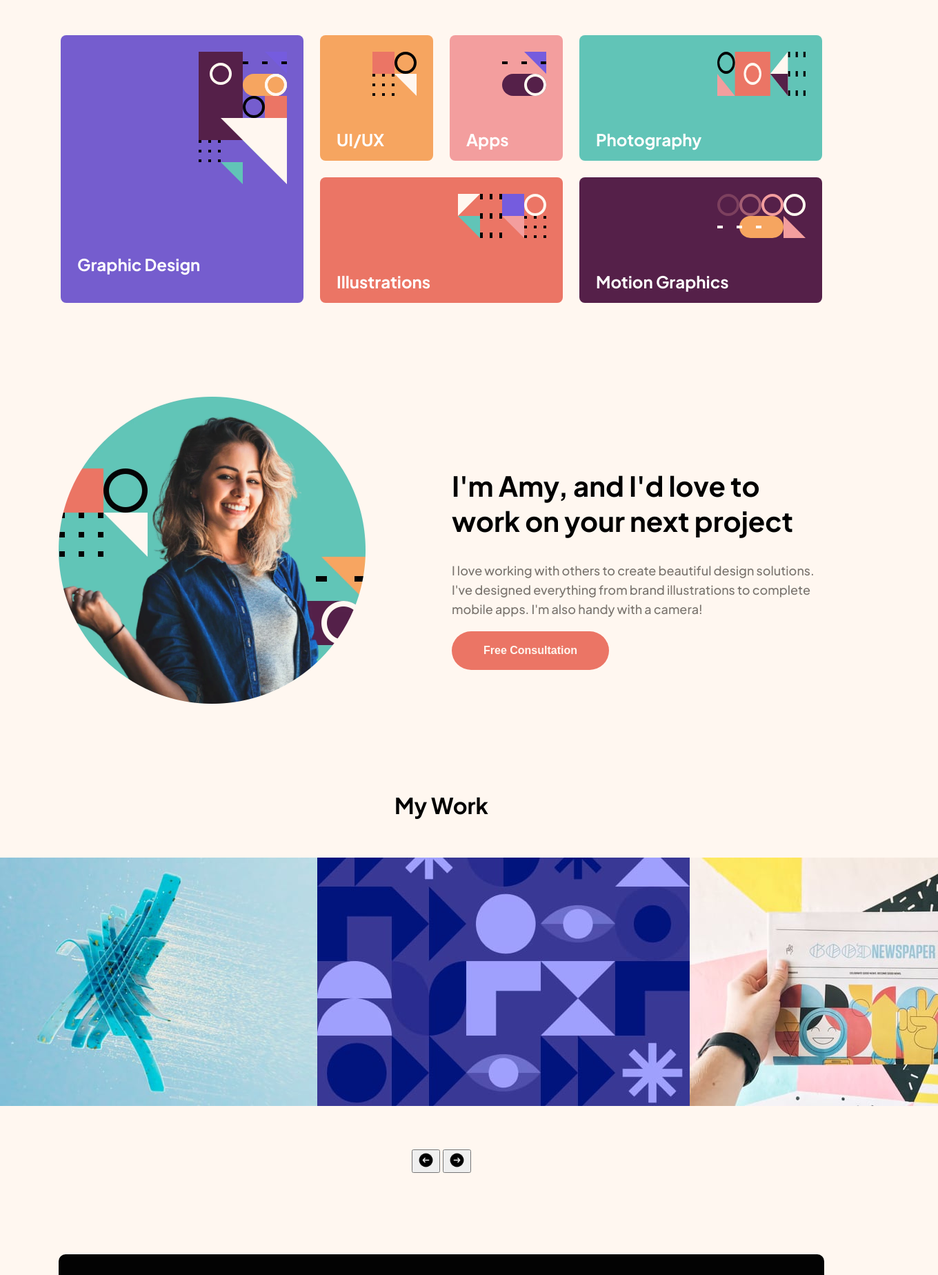
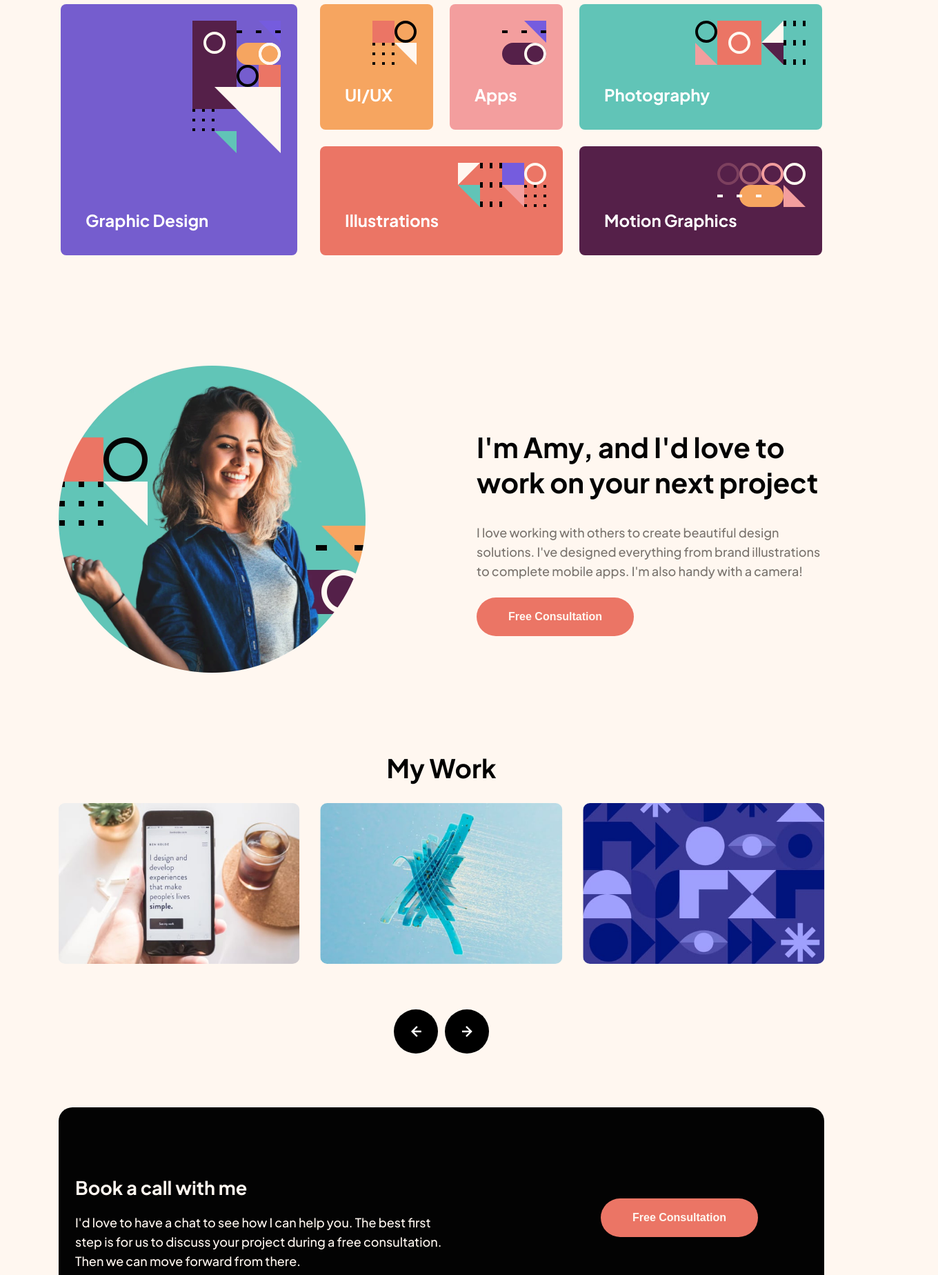
Before and after one commit to Z-Alfadl/single-page-design-portfolio, a plain HTML site: page index.html in a window 1280 px wide. Shown: the part 420-2268 px from the top of the page at 69% size, 1360 px wide, since content can reach past the window. Drawn offline with nearby package versions, Linux system fonts and the light colour scheme.

Commit message:
pre-cleanup commit

```diff
--- a/index.html
+++ b/index.html
@@ -9,6 +9,7 @@
     <link rel="preconnect" href="https://fonts.googleapis.com">
     <link rel="preconnect" href="https://fonts.gstatic.com" crossorigin>
     <link href="https://fonts.googleapis.com/css2?family=Plus+Jakarta+Sans:wght@500;700&display=swap" rel="stylesheet">
+    <link rel="stylesheet" href="https://cdn.jsdelivr.net/npm/swiper@8/swiper-bundle.min.css" />
     <title>Frontend Mentor | Single-page design portfolio</title>
 </head>
 
@@ -20,7 +21,6 @@
             <button class="btn consult black">Free Consultation</button>
         </div>
     </header>
-
     <div class="intro">
         <h1>Design solutions made easy</h1>
 
@@ -30,27 +30,27 @@
     </div>
 
     <div class="grid">
-    <div class="big">
+        <div class="big gridbox">
             <img src="./starter-code/assets/pattern-graphic-design.svg">
             <span>Graphic Design</span>
         </div>
-    <div class="small ui">
+        <div class="small ui gridbox">
             <img src="./starter-code/assets/pattern-ui-ux.svg">
             <span>UI/UX</span>
         </div>
-    <div class="small app">
+        <div class="small app gridbox">
             <img src="./starter-code/assets/pattern-apps.svg">
             <span>Apps</span>
         </div>
-    <div class="med photo">
+        <div class="med ill gridbox">
+            <img src="./starter-code/assets/pattern-illustrations.svg">
+            <span>Illustrations</span>
+        </div>
+        <div class="med photo gridbox">
             <img src="./starter-code/assets/pattern-photography.svg">
             <span>Photography</span>
         </div>
-    <div class="med ill">
-      <img src="./starter-code/assets/pattern-illustrations.svg">
-      <span>Illustrations</span>
-    </div>
-    <div class="med mg">
+        <div class="med mg gridbox">
             <img src="./starter-code/assets/pattern-motion-graphics.svg">
             <span>Motion Graphics</span>
         </div>
@@ -75,27 +75,36 @@
     </div>
     <section class="promo">
         <h3>My Work</h3>
-    <div class="slideshow">
-      <div class="slides">
+        <section>
+            <div class="swiper">
+                <div class="swiper-wrapper">
+                    <div class="swiper-slide">
                         <img src="./starter-code/assets/image-slide-1.jpg">
                     </div>
-      <div class="slides">
+                    <div class="swiper-slide">
                         <img src="./starter-code/assets/image-slide-2.jpg">
                     </div>
-      <div class="slides">
+                    <div class="swiper-slide">
                         <img src="./starter-code/assets/image-slide-3.jpg">
                     </div>
-      <div class="slides">
+                    <div class="swiper-slide">
                         <img src="./starter-code/assets/image-slide-4.jpg">
                     </div>
-      <div class="slides">
+                    <div class="swiper-slide">
                         <img src="./starter-code/assets/image-slide-5.jpg">
                     </div>
                 </div>
-    <div class="slide-control">
-      <button  id="forward" class="btn arrow left"><img src="./starter-code/assets/icon-left-arrow.png"></button>
-      <button id="back" class="btn arrow right"><img src="./starter-code/assets/icon-right-arrow.png"></button>
             </div>
+        </section>
+        <div class="arrow-box">
+            <div class="swiper-button-prev">
+                <img src="./starter-code/assets/icon-arrow-left.svg">
+            </div>
+            <div class="swiper-button-next">
+                <img src="./starter-code/assets/icon-arrow-right.svg">
+            </div>
+        </div>
+
     </section>
 
     <div class="contact">
@@ -103,7 +112,8 @@
             <h2>Book a call with me</h2>
 
             <p>
-        I'd love to have a chat to see how I can help you. The best first step is for us to discuss your project during
+                I'd love to have a chat to see how I can help you. The best first step is for us to discuss your project
+                during
                 a
                 free consultation. Then we can move forward from there.
             </p>
@@ -118,7 +128,8 @@
             <button class="btn consult black">Free Consultation</button>
         </div>
     </footer>
-
+    <script src="https://cdn.jsdelivr.net/npm/swiper@8/swiper-bundle.min.js"></script>
+    <script src="./script.js"></script>
 </body>
 
 </html>
--- a/script.js
+++ b/script.js
@@ -1,17 +1,18 @@
-let slides = document.getElementsByClassName("slides");
-let currentslide = 0
-
-function ChangeSlide(num) {
- if (num >= slides.length) {num = 0;}
- if (num < 0) {num = slides.length - 1}
-
- slides[currentslide].classList.toggle("active")
- slides[num].classList.toggle("active")
-}
-
-document.getElementById("forward").addEventListener("click", () =>{
-    ChangeSlide(currentslide+1)
+const swiper = new Swiper('.swiper', {
+  slidesPerView: 2,
+  spaceBetween: 15,
+  centeredSlidesBounds: true,
+  breakpoints: {
+    //when window is >=1025px
+    1025: {
+      slidesPerView: 3,
+    spaceBetween: 30,
+  }},
+  direction: 'horizontal',
+    loop: true,
+    centeredSlides: true,
+  navigation: {
+      nextEl: '.swiper-button-next',
+      prevEl: '.swiper-button-prev',
+  }
 })
-document.getElementById("backward").addEventListener("click", () =>{
-    ChangeSlide(currentslide-1)
-})
--- a/style.css
+++ b/style.css
@@ -8,222 +8,507 @@
     --richblack: #030303;
     --sonicsilver: #7A746E;
     --seashell: #FFF7F0;
-    font-family:'Jakarta';
-    font-size: 18px;
-    line-height: 28px;
-    margin: 0;
+    font-size: 16px;
+    line-height: 1.625em;
+    font-weight: 700;
     padding: 0;
     box-sizing: border-box;
     font-family: 'Plus Jakarta Sans', sans-serif;
-    font-weight: 700;
 }
-/*General Formatting*/
+
 body {
     background-color: var(--seashell);
     display: flex;
     flex-direction: column;
     align-items: center;
     justify-content: center;
+    margin: 0 auto;
+}
+
+header,
+footer,
+.intro,
+.grid,
+.personal,
+.promo,
+.contact {
+    max-width: 21.4375rem;
+    margin: 0 auto;
+}
+
+/*Styling for Free Consultation Buttons*/
+.consult {
+    color: var(--seashell);
+    border-radius: 1.75rem;
+    border: none;
+    font-size: .875;
+    font-weight: 700;
+    width: 11rem;
+    height: 2.75rem;
+    padding: 0.5rem 1.75rem;
+}
+
+.black {
+    background-color: var(--richblack);
+}
+
+.black:hover {
+    background-color: var(--slateblue);
+}
+
+.orange {
+    background-color: var(--terracotta);
+}
+
+.orange:hover {
+    background-color: var(--sandybrown);
+}
+
+/*Header and Footer Icon/Button Styling */
+.icon {
+    display: flex;
+    justify-content: space-between;
+    align-items: center;
+    padding-block: 1rem 2rem;
+    width: 20em;
+}
+
+/*Introduction*/
+
+.intro {
+    text-align: center;
 }
 
 h1 {
-    font-size: 56px;
-    line-height: 70px;
-}
-
-h2 {
-    font-size: 40px;
-    line-height: 51px;
-}
-
-h3 {
-    font-size: 32px;
-    line-height: 40px;
+    color: var(--richblack);
+    font-weight: 700;
+    font-size: 2.25rem;
+    line-height: 2.835rem;
+    margin-top: 2rem;
 }
 
 p {
-    font-family: 'Plus Jakarta Sans', sans-serif;
+    color: var(--sonicsilver);
     font-weight: 500;
-    color: var(--sonicsilver);
-}
-.icon {
-    width: 1111px;
-    display: flex;
-    justify-content: space-between;
-}
-.top {
-    margin-top: 34px;
-    margin-bottom: 66px;
-}
-.bottom {
-    margin-top: 56px;
-    margin-bottom: 64px;
 }
 
-/*Introduction*/
-.intro {
-    text-align: center;
-    width: 751px;
-    margin-bottom: 80px;
-}
+/*Grid*/
 
 .grid {
     display: grid;
-    grid-template-columns: repeat(6, 164px);
-    grid-template-rows: repeat(2, 182px);
-    grid-template-areas:
-    "gd gd ui app photo photo"
-    "gd gd ill ill mg mg";
-    gap: 24px;
+    grid-template-columns: 10rem 10rem;
+    grid-template-rows: repeat(6, 11.375rem);
+    gap: 1.5rem;
 }
-.grid > div {
-    border-radius: 8px;
+
+.grid>div {
+    border-radius: 0.5em;
+    position: relative;
 }
 
 .big {
-    grid-area: gd;
     background-color: var(--slateblue);
+    grid-column: 1/3;
+    grid-row: 1/3;
+    height: 22.75rem;
+    width: 21.4375rem;
+    margin-top: 1.5em;
 }
+
+.med {
+    grid-column: 1/3;
+}
+
 .ui {
-    grid-area: ui;
     background-color: var(--sandybrown);
+    grid-column: 1/2;
+    grid-row: 3/4;
 }
+
 .app {
-    grid-area: app;
     background-color: var(--salmonpink);
+    grid-column: 2/3;
+    grid-row: 3/4;
 }
+
 .photo {
-    grid-area: photo;
     background-color: var(--aquamarine);
 }
+
 .ill {
-    grid-area: ill;
     background-color: var(--terracotta);
 }
+
 .mg {
-    grid-area: mg;
     background-color: var(--americanpurple);
 }
+
 .grid span {
-    float: left;
     color: white;
-    font-size: 24px;
-    line-height: 30px;
-    padding: 24px;
-}
-.grid .big span {
-    margin-top: 77px;
+    position: absolute;
+    bottom: 1.5em;
+    left: 1.5em;
 }
 
-.big img {
-    width: 128px;
-    height: 192px;
+.grid img {
     float: right;
-    padding-top: 24px;
-    padding-right: 24px;
+    margin: 1.5em;
 }
-.med > img {
-    width: 128px;
-    height: 64px;
-    float: right;
-    padding: 24px;
+
+/*Personal Section*/
+
+.personal {
+    margin-top: 6.25em;
+    align-items: center;
 }
-.small > img {
-    width: 64px;
-    height: 64px;
-    float: right;
-    padding: 24px;
-}
-/*Personal Section*/
-.personal {
-    margin-top: 136px;
-    margin-bottom: 88px;
-    display: flex;
-}
+
 .personal img {
-    width: 445px;
-    height: 445px;
-    margin-right: 125px;
+    width: 18.75rem;
+    display: block;
+    margin: auto;
 }
 
 .personal-text {
-    width: 540px;
-    height: 306px;
-    margin-top: 70px;
-    margin-bottom: 70px;
+    margin-top: 2.5em;
+    text-align: center;
 }
 
-/*Slideshow start*/
-.promo  {
+.personal-text h2 {
+    font-size: 1.625rem;
+    line-height: 2rem;
+    margin: 0;
+    color: var(--richblack);
+}
+
+.personal-text p {
+    margin: 1.5rem auto;
+}
+
+/*Promo Slides using Swiper.js*/
+.promo {
+    text-align: center;
+    margin-top: 6.25rem;
+    margin-bottom: 6.25rem;
+    position: relative;
+}
+
+.arrow-box {
+    width: 11.875rem;
+    height: 4rem;
+    position: relative;
+    align-items: center;
+    margin: 2rem auto 0;
+}
+
+.swiper-button-prev {
+   background-color: black;
+   border-radius: 50%;
+   margin: 1rem;
+   padding: 0.625rem 1.15625rem;
+
+}
+.swiper-button-next {
+    background-color: black;
+    border-radius: 50%;
+    margin: 1rem;
+    padding: 0.625rem 1.15625rem;
+ }
+.swiper-button-next::after, .swiper-button-prev::after {
+    display: none;
+}
+
+.swiper-slide img {
+    display: block;
+    width: 100%;
+    height: 100%;
+    object-fit: cover;
+    border-radius: 0.625rem;
+    }
+
+/*Contact Sections*/
+.contact {
+    height: 22rem;
+    border-radius: 0.625rem;
+    background-color: var(--richblack);
     text-align: center;
 }
-.promo h3 {
-    margin-bottom: 56px;
-}
-.slideshow {
-    display: flex;
-    overflow-x: hidden;
-    max-width: 1440px;
-    justify-content: space-around;
-}
-.slide {
-    border-radius: 10px;
+
+.contact-text {
+    margin: 3rem 1.5rem;
 }
 
-.slide-control {
-    margin: 56px auto 88px auto;
-    width: 144px;
-    height: 64px;
+.contact-text h2 {
+    color: var(--seashell);
 }
-/*Contact*/
+
+.contact-text p {
+    color: var(--seashell);
+}
+
+/*Styling for Tablet Screen*/
+@media (min-width: 481px) {
+
+    header,
+    footer,
+    .intro,
+    .grid,
+    .personal,
+    .promo,
+    .contact {
+        max-width: 43.125rem;
+    }
+
+    /*Styling for Free Consultation Buttons*/
+    .consult {
+        font-size: 1rem;
+        font-weight: 700;
+        width: 14.25rem;
+        height: 3.5rem
+    }
+
+    /*Header and Footer Icon/Button Styling */
+    .icon {
+        width: 43rem;
+    }
+
+    /*Introduction (Tablet Screen)*/
+    .intro {
+        margin: 4rem auto;
+    }
+    h1 {
+        font-size: 2.75rem;
+        line-height: 3.465rem;
+        margin: 0;
+    }
+
+    p {
+       font-size: 1.125rem;
+       line-height: 1.75rem;
+       margin-top: 1.6875rem;
+    }
+
+    /*Grid (Tablet Screen)*/
+
+    .grid {
+        grid-template-columns: repeat(4, 9.6875rem);
+        grid-template-rows: repeat(3, 11.375rem);
+    }
+
+    .grid>div {
+        border-radius: 0.5em;
+        position: relative;
+    }
+
+    .big {
+        background-color: var(--slateblue);
+        grid-column: 1/3;
+        grid-row: 1/3;
+        margin-top: 0;
+    }
+
+    .med {
+        grid-column: 1/3;
+    }
+
+    .ui {
+        background-color: var(--sandybrown);
+        grid-column: 3/4;
+        grid-row: 1/2;
+    }
+
+    .app {
+        background-color: var(--salmonpink);
+        grid-column: 4/5;
+        grid-row: 1/2;
+    }
+
+    .photo {
+        grid-column: 1/3;
+        grid-row: 3/4;
+    }
+
+    .ill {
+        grid-column: 3/5;
+        grid-row: 2/3;
+        height: 9.875rem;
+    }
+
+    .mg {
+        grid-column: 3/5;
+        grid-row: 3/4;
+    }
+    .grid span {
+        font-size: 1.5rem;
+        line-height: 1.89rem;
+    }
+    /*Personal Section (Tablet Screen)*/
+
+.personal {
+    margin-top: 7.5em;
+    display: flex;
+    gap: 2.3rem;
+}
+
+.personal img {
+    width: 22.75rem;
+    position: relative;
+    right: 6.5rem;
+}
+
+.personal-text {
+    text-align: left;
+}
+
+.personal-text h2 {
+    font-size: 2rem;
+    line-height: 2.5rem;
+}
+
+.personal-text p {
+    font-size: 1.125rem;
+    line-height: 1.75rem;
+}
+
+/*Promo Slides using Swiper.js (Tablet Screen)*/
+.promo {
+    margin-top: 7.5rem;
+    margin-bottom: 7.5rem;
+    font-size: 2rem;
+}
+.arrow-box {
+    margin-top: 3.5rem;
+};
+}
+
+
+ /*Desktop Styling*/
+
+ @media (min-width: 1025px) {
+    header,
+    footer,
+    .intro,
+    .grid,
+    .promo,
+    .personal,
+    .contact {
+        max-width: 69.4375rem;
+    }
+    /*Header and Footer Icon/Button Styling (Desktop Screen) */
+    .icon {
+        width: 69rem;
+    }
+    .consult {
+        font-size: 1rem;
+        font-weight: 700;
+        width: 14.25rem;
+        height: 3.5rem
+    }
+    /*Introduction (Desktop Screen)*/
+    .intro {
+        margin: 4.125rem auto 5rem;
+    }
+    h1 {
+        font-size: 3.5rem;
+        line-height: 4.375rem;
+    }
+
+    p {
+       margin-top: 1.5rem;
+    }
+
+    /*Grid (Desktop Screen)*/
+
+    .grid {
+        grid-template-columns: repeat(6, 10.25rem);
+        grid-template-rows: repeat(2, 11.375rem);
+    }
+
+    .big {
+        grid-column: 1/3;
+        grid-row: 1/2;
+    }
+
+    .ui {
+        grid-column: 3/4;
+        grid-row: 1/2;
+    }
+
+    .app {
+        grid-column: 4/5;
+        grid-row: 1/2;
+    }
+
+    .photo {
+        grid-column: 5/7;
+        grid-row: 1/2;
+    }
+
+    .ill {
+        grid-column: 3/5;
+        grid-row: 2/3;
+        height: 9.875rem;
+    }
+
+    .mg {
+        grid-column: 5/7;
+        grid-row: 2/3;
+        height: 9.875rem;
+    }
+     /*Personal Section (Desktop Screen)*/
+
+.personal {
+    margin-top: 8.5em;
+    display: flex;
+}
+
+.personal img {
+    width: 27.8125rem;
+    margin-right: 7.8rem;
+    position: initial;
+}
+
+.personal-text {
+    text-align: left;
+}
+
+.personal-text h2 {
+    font-size: 2.5rem;
+    line-height: 3.1625rem;
+}
+
+.personal-text p {
+    margin-top: 2.125rem;
+}
+
+/*Promo Slideshow (Desktop Screen)*/
+.promo {
+    margin-top: 5.5rem;
+    margin-bottom: 5.5rem;
+}
+.arrow-box {
+    margin-top: 3.5rem;
+}
+
+/*Contact (Desktop Screen)*/
 .contact {
     display: flex;
     align-items: center;
-    background-color: #030303;
-    color: var(--seashell);
-    border-radius: 10px;
-    width: 1110px;
-    height: 320px;
-}
-.contact p {
-    color: var(--seashell);
+    height: 20rem;
+    width: 69.375rem;
+    border-radius: 1.25rem;
+    text-align: left;
+    justify-content: space-between;
 }
 
 .contact-text {
-    width: 540px;
-    height: 159px;
-    text-align: left;
-    margin-left: 65px;
+    width: 33.75rem;
+    height: 10rem;
 }
-.contact h2 {
-    margin: 0 0 25px 0;
-    padding: 0;
+
+.contact-text {
+    font-size: 1.125rem;
 }
 .contact button {
-    float: right;
-    margin-left: 182px;
+    margin: 8.25rem 6rem 8.25rem 11.375rem;
 }
-.consult {
-    color: var(--seashell);
-    border-radius: 28px;
-    border: none;
-    width: 228px;
-    height: 56px;
-    font-size: 16px;
-    line-height: 28px;
-    font-weight: 700;
-}
-
-/*Button*/
- .black {
-    background-color: var(--richblack);
  }
-
- .orange {
-    background-color: var(--terracotta);
-
- }
- button img {
-    height: 25px;
-    width: 25px;
- }
```
Also changed, not shown: starter-code/assets/icon-arrow-left.svg (added), starter-code/assets/icon-arrow-right.svg (added), starter-code/assets/icon-left-arrow.png (deleted), starter-code/assets/icon-right-arrow.png (deleted). Lines whose indentation alone changed are shown as unchanged.
